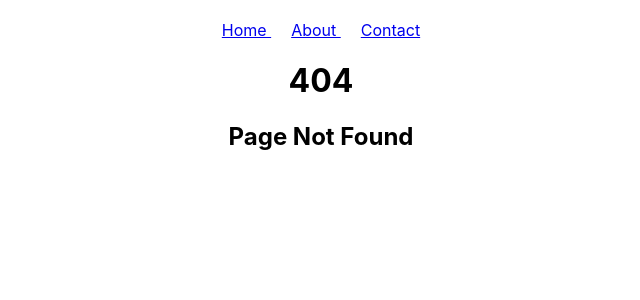
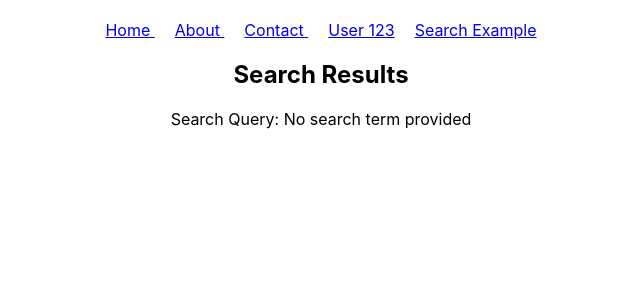
Before and after one commit to Rahulshahare/react-router-gh-pages, a React (Create React App) app: page /react-router-gh-pages/search in a window 1280 px wide. Before the commit this address had no page. Shown: the top 300 px of the page, without its empty margins (319-959 px from the left). Built offline with nearby package versions, Linux system fonts and the light colour scheme.

Commit message:
getting data via search query

```diff
--- a/src/App.js
+++ b/src/App.js
@@ -5,6 +5,8 @@ import Home from './components/Home';
 import About from './components/About';
 import Contact from './components/Contact';
 import NotFound from './components/NotFound';
+import User from './components/User';
+import Search from './components/Search';
 
 function App() {
   return (
@@ -16,6 +18,8 @@ function App() {
           <Route path="/" element={<Home />} />
           <Route path="/about" element={<About />} />
           <Route path="/contact" element={<Contact />} />
+          <Route path="/user/:id" element={<User />} /> {/* Route with URL parameter */}
+          <Route path="/search" element={<Search />} /> {/* Route for query parameters */}
           <Route path="*" element={<NotFound/>} />
         </Routes>
       </div>
--- a/src/components/Navbar.js
+++ b/src/components/Navbar.js
@@ -8,6 +8,8 @@ function Navbar(){
             <NavLink to="/" style={{ margin: '0 10px' }} activeStyle={{ fontWeight: 'bold' }}> Home </NavLink>
             <NavLink to="/about" style={{ margin: '0 10px' }} activeStyle={{ fontWeight: 'bold' }}> About </NavLink>
             <NavLink to="/contact" style={{ margin: '0 10px' }} activeStyle={{ fontWeight: 'bold' }}> Contact </NavLink>
+            <NavLink to="/user/123" style={{ margin: '0 10px' }} activeStyle={{ fontWeight: 'bold' }}>User 123</NavLink>
+            <NavLink to="/search?query=example" style={{ margin: '0 10px' }} activeStyle={{ fontWeight: 'bold' }}>Search Example</NavLink>
         </nav>
     )
 }
--- /dev/null
+++ b/src/components/Search.js
@@ -0,0 +1,16 @@
+import React from 'react';
+import { useSearchParams } from 'react-router-dom';
+
+function Search() {
+  const [searchParams] = useSearchParams(); // Access query parameters
+  const query = searchParams.get('query') || 'No search term provided';
+
+  return (
+    <div>
+      <h2>Search Results</h2>
+      <p>Search Query: {query}</p>
+    </div>
+  );
+}
+
+export default Search;
```
